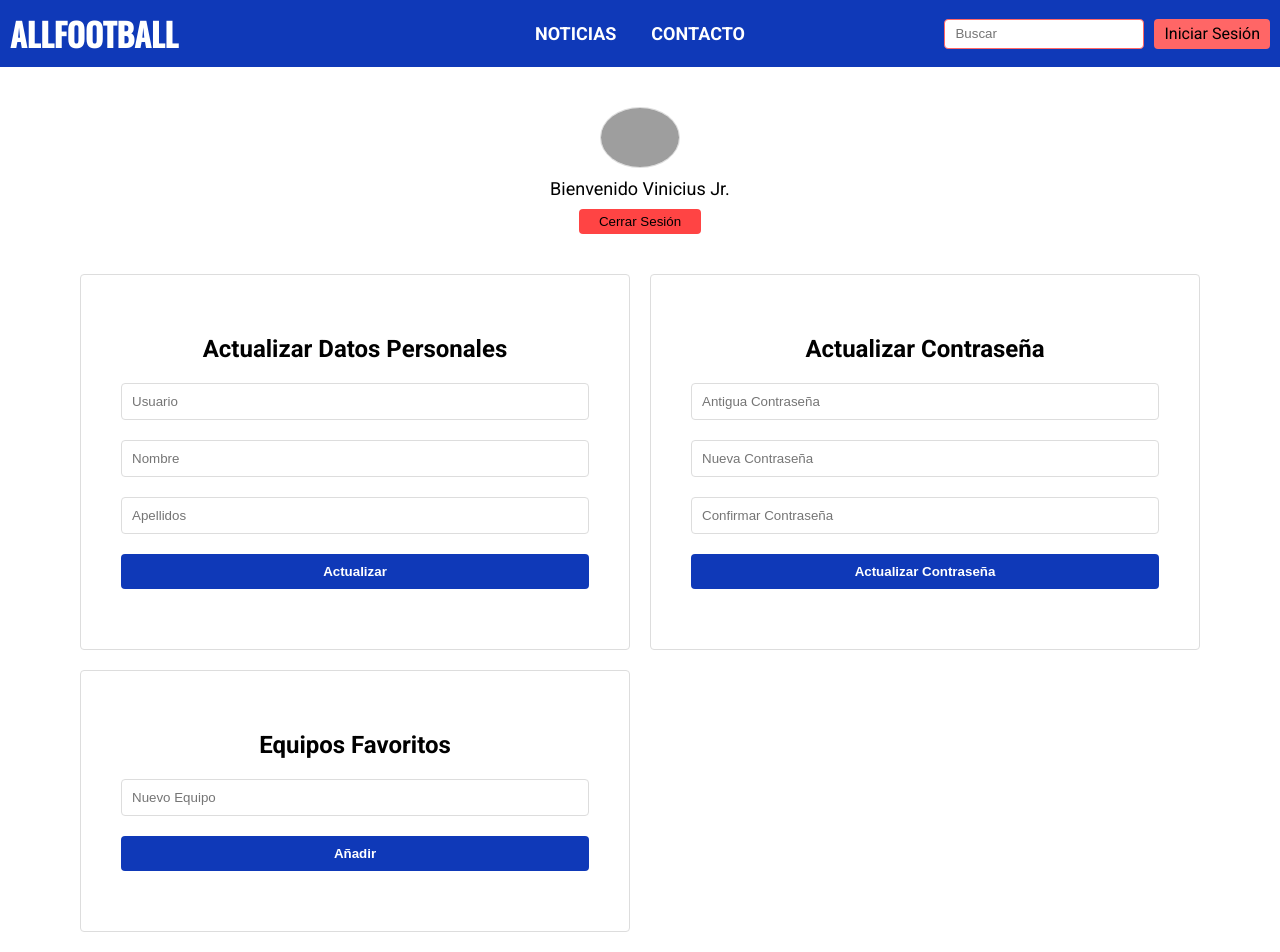
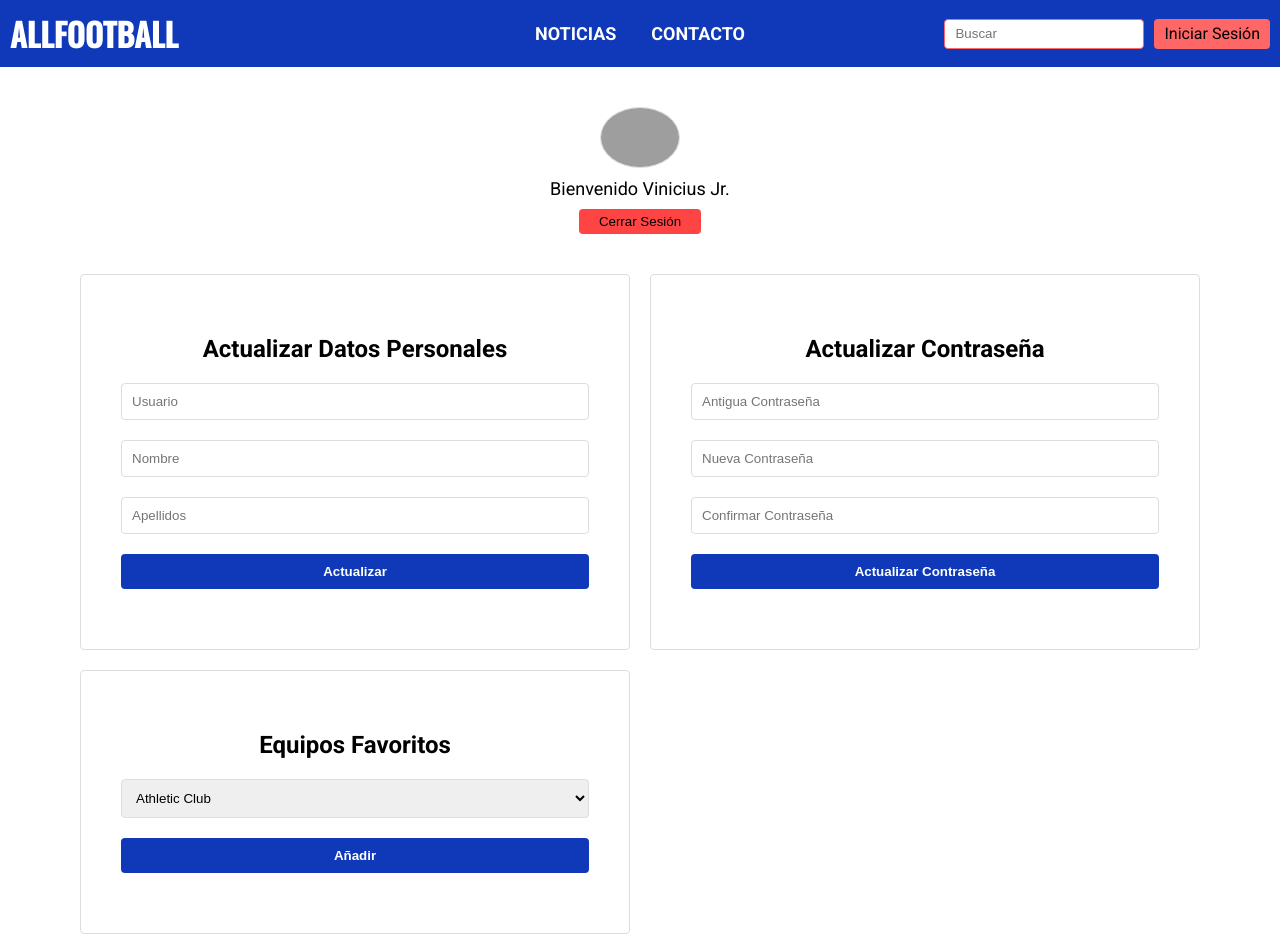
Before and after one commit to GachaDev/AllFootball, a React (Vite) app: page /cuenta in a window 1280 px wide. Shown: the top 952 px of the page. Built offline with nearby package versions, Linux system fonts and the light colour scheme; grey boxes are pictures that could not be loaded.

Commit message:
Favourites teams

```diff
--- a/src/pages/account/Account.css
+++ b/src/pages/account/Account.css
@@ -84,6 +84,39 @@
 	opacity: 0.9;
 }
 
+.settings section form select {
+	width: 100%;
+	padding: 10px;
+	border: 1px solid var(--color-border);
+	outline: none;
+	border-radius: 4px;
+}
+
+.favourites-team {
+	display: flex;
+	align-items: center;
+	gap: 10px;
+	padding: 10px;
+	justify-content: space-between;
+	border: 1px solid var(--color-border);
+	border-radius: 4px;
+}
+
+.favourites-team div {
+	display: flex;
+	align-items: center;
+	gap: 10px;
+}
+
+.favourites-team button {
+	background-color: var(--color-secondary) !important;
+	padding: 5px 10px !important;
+}
+
+.favourites-team img {
+	width: 30px;
+}
+
 @media screen and (max-width: 1000px) {
 	.settings {
 		grid-template-columns: 1fr;
--- a/src/pages/account/FavouritesTeams/FavouritesTeams.jsx
+++ b/src/pages/account/FavouritesTeams/FavouritesTeams.jsx
@@ -1,10 +1,57 @@
+import { useState, useEffect } from "react";
+import teamsData from "../../../assets/teams.json";
+
 export default function FavouritesTeams() {
+	const [teams, setTeams] = useState([]);
+	const [selectedTeam, setSelectedTeam] = useState();
+	const [favouritesTeams, setFavouritesTeams] = useState([]);
+
+	useEffect(() => {
+		setTeams(teamsData.teams);
+		setSelectedTeam(teamsData.teams[0].id);
+	}, []);
+
 	return (
 		<section>
-			<form action="">
+			<form>
 				<h1>Equipos Favoritos</h1>
-				<input type="text" placeholder="Nuevo Equipo" required />
-				<button>Añadir</button>
+				{favouritesTeams.map((team) => (
+					<div className="favourites-team" key={team}>
+						<div>
+							<img src={teams.find((t) => t.id == team).crest} />
+							<p>{teams.find((t) => t.id == team).name}</p>
+						</div>
+						<button
+							onClick={(event) => {
+								event.preventDefault();
+								setFavouritesTeams(
+									favouritesTeams.filter((t) => t !== team)
+								);
+							}}
+						>
+							X
+						</button>
+					</div>
+				))}
+				<select
+					name="team"
+					id="team"
+					onChange={(e) => {
+						setSelectedTeam(e.target.value);
+					}}
+				>
+					{teams.map((team) => (
+						<option value={team.id}>{team.name}</option>
+					))}
+				</select>
+				<button
+					onClick={(event) => {
+						event.preventDefault();
+						setFavouritesTeams([...favouritesTeams, selectedTeam]);
+					}}
+				>
+					Añadir
+				</button>
 			</form>
 		</section>
 	);
```
